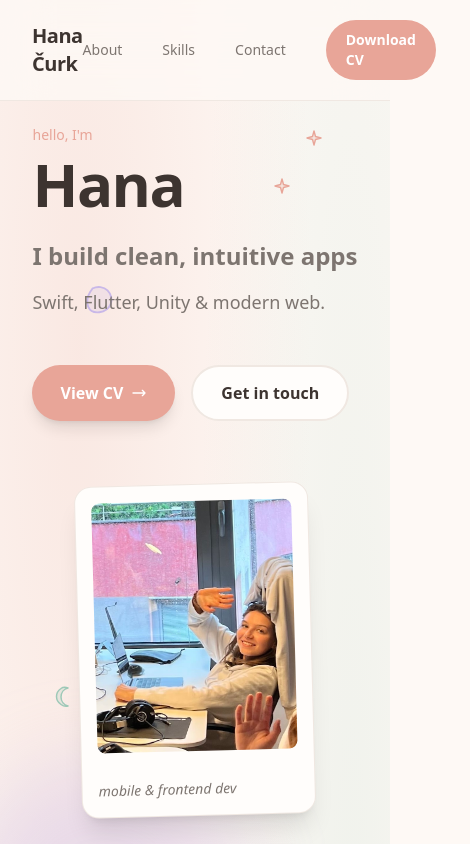
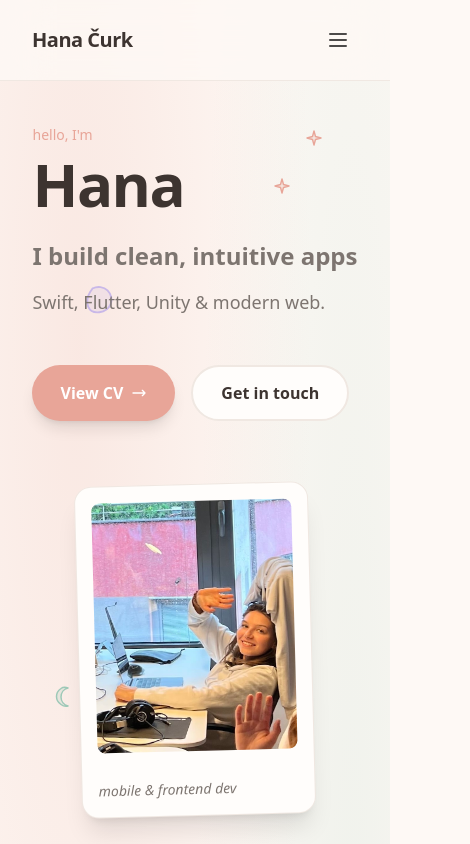
Before and after one commit to hanacurk/hana-dev, a Next.js app: page / in a window 390 px wide. Shown: the top 844 px of the page, 470 px wide, since content can reach past the window. Built offline with nearby package versions, Linux system fonts and the light colour scheme.

Commit message:
Design design...

```diff
--- a/app/page.tsx
+++ b/app/page.tsx
@@ -1,10 +1,9 @@
+"use client";
+
 import Image from "next/image";
 import Link from "next/link";
+
 import {
-  SwiftIllustration,
-  FlutterIllustration,
-  UnityIllustration,
-  WebIllustration,
   MoonDecoration,
   SparkleDecoration,
   BlobDecoration,
@@ -14,17 +13,46 @@ import {
   WebIcon,
 } from "./components/illustrations";
 
+import { useEffect, useState } from "react";
+
 export default function Home() {
+  const [mobileMenuOpen, setMobileMenuOpen] = useState(false);
+
+  useEffect(() => {
+    const handleResize = () => {
+      if (window.innerWidth >= 640) {
+        setMobileMenuOpen(false);
+      }
+    };
+
+    const handleClickOutside = (e: MouseEvent) => {
+      const target = e.target as HTMLElement;
+      if (
+        mobileMenuOpen &&
+        !target.closest("header") &&
+        !target.closest("nav")
+      ) {
+        setMobileMenuOpen(false);
+      }
+    };
+
+    window.addEventListener("resize", handleResize);
+    document.addEventListener("click", handleClickOutside);
+    return () => {
+      window.removeEventListener("resize", handleResize);
+      document.removeEventListener("click", handleClickOutside);
+    };
+  }, [mobileMenuOpen]);
+
   return (
-
-    <div className="min-h-screen gradient-mesh overflow-x-hidden">
-      {/* Navigation */}
+<div className="min-h-screen gradient-mesh overflow-x-hidden w-full max-w-full">
+{/* Navigation */}
       <nav className="fixed top-0 left-0 right-0 z-50 border-b border-[var(--card-border)] bg-[var(--background)]/80 backdrop-blur-xl">
         <div className="mx-auto flex max-w-6xl items-center justify-between px-8 py-5">
           <span className="font-display text-xl font-bold tracking-tight">
             Hana Čurk
           </span>
-          <div className="flex items-center gap-10">
+          <div className="hidden flex items-center gap-10 sm:flex">
             <a
               href="#about"
               className="text-sm font-medium text-[var(--muted)] transition-colors hover:text-[var(--accent)]"
@@ -52,10 +80,70 @@ export default function Home() {
               Download CV
             </Link>
           </div>
+          <button
+              type="button"
+              onClick={() => setMobileMenuOpen(!mobileMenuOpen)}
+              className="inline-flex items-center justify-center rounded-lg p-2 text-black/70 hover:bg-black/5 hover:text-black sm:hidden"
+              aria-label="Toggle menu"
+            >
+              {mobileMenuOpen ? (
+                <svg
+                  className="h-6 w-6"
+                  fill="none"
+                  strokeLinecap="round"
+                  strokeLinejoin="round"
+                  strokeWidth="2"
+                  viewBox="0 0 24 24"
+                  stroke="currentColor"
+                >
+                  <path d="M6 18L18 6M6 6l12 12" />
+                </svg>
+              ) : (
+                <svg
+                  className="h-6 w-6"
+                  fill="none"
+                  strokeLinecap="round"
+                  strokeLinejoin="round"
+                  strokeWidth="2"
+                  viewBox="0 0 24 24"
+                  stroke="currentColor"
+                >
+                  <path d="M4 6h16M4 12h16M4 18h16" />
+                </svg>
+              )}
+            </button>
         </div>
+                {/* Mobile menu */}
+                {mobileMenuOpen && (
+          <div className="border-t border-black/5 bg-[color:var(--background)]/95 backdrop-blur sm:hidden">
+            <nav className="container-pad items-center justify-center flex flex-col gap-1 py-4">
+              <a
+                href="#about"
+                onClick={() => setMobileMenuOpen(false)}
+                className="rounded-lg px-4 py-3 text-sm font-medium text-black/70 transition hover:bg-black/5 hover:text-black"
+              >
+                About
+              </a>
+              <a
+                href="#skills"
+                onClick={() => setMobileMenuOpen(false)}
+                className="rounded-lg px-4 py-3 text-sm font-medium text-black/70 transition hover:bg-black/5 hover:text-black"
+              >
+                Skills
+              </a>
+              <a
+                href="#contact"
+                onClick={() => setMobileMenuOpen(false)}
+                className="rounded-lg px-4 py-3 text-sm font-medium text-black/70 transition hover:bg-black/5 hover:text-black"
+              >
+                Contact
+              </a>
+            </nav>
+          </div>
+        )}
       </nav>
               {/* Cute blob ornaments - positioned in this section */}
-              <div className="pointer-events-none absolute inset-0 z-0">
+        <div className="pointer-events-none absolute inset-0 z-0 hidden sm:block">
           <div className="absolute -left-20 top-[160%] h-80 w-80 rounded-full bg-[var(--accent)]/40 blur-2xl" />
           <div className="absolute -right-20 top-[110%] h-96 w-96 rounded-full bg-[var(--accent-2)]/35 blur-2xl" />
           <div className="absolute -left-10 top-[90%] h-72 w-72 rounded-full bg-[var(--accent-3)]/35 blur-2xl" />
```
